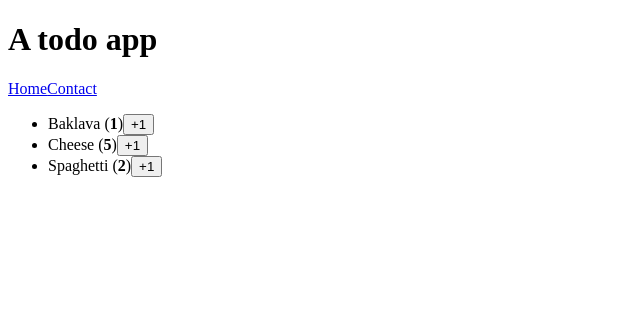
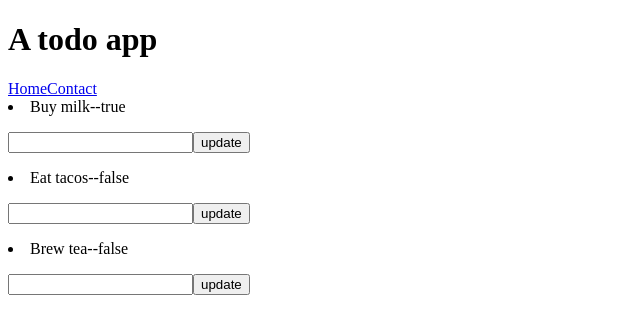
Before and after one commit to abhinabadutta2019/toDoList-react, a React (Create React App) app: page / in a window 1280 px wide. Shown: the top 334 px of the page, without its empty margins (0-640 px from the left). Built offline with nearby package versions, Linux system fonts and the light colour scheme.

Commit message:
update object inside array-- wrong - result-- all object title updating

```diff
--- a/src/Home.js
+++ b/src/Home.js
@@ -1,53 +1,55 @@
 import { useState } from "react";
+import { TaskList } from "./TaskList";
 
-const initialProducts = [
-  {
-    id: 0,
-    name: "Baklava",
-    count: 1,
-  },
-  {
-    id: 1,
-    name: "Cheese",
-    count: 5,
-  },
-  {
-    id: 2,
-    name: "Spaghetti",
-    count: 2,
-  },
+let nextId = 3;
+const initialTodos = [
+  { id: 0, title: "Buy milk", done: true },
+  { id: 1, title: "Eat tacos", done: false },
+  { id: 2, title: "Brew tea", done: false },
 ];
 
-export default function ShoppingCart() {
-  const [products, setProducts] = useState(initialProducts);
+const Home = () => {
+  const [todos, setTodos] = useState(initialTodos);
 
-  function handleIncreaseClick(productId) {
-    const updatedArray = products.map((oneProd) => {
-      if (oneProd.id == productId) {
-        console.log(oneProd);
-        return { ...oneProd, count: oneProd.count + 1 };
+  const [inputValue, setinputValue] = useState("");
+
+  //
+  const inputHandler = (e) => {
+    // console.log(e.target.value);
+    //this to get input field value
+    setinputValue(e.target.value);
+  };
+  //
+
+  const buttonSubmit = (e) => {
+    // console.log("Hi");
+    const mapValue = todos.map((oneItem, todoId) => {
+      // console.log(oneItem);
+      if (oneItem.id == todoId) {
+        console.log(oneItem.id, "oneItem.id");
+        console.log(todoId, "todoId");
+        return { ...oneItem, title: inputValue };
       } else {
-        return oneProd;
+        return oneItem;
       }
     });
 
-    setProducts(updatedArray);
-  }
+    setTodos(mapValue);
+  };
 
   return (
-    <ul>
-      {products.map((product) => (
-        <li key={product.id}>
-          {product.name} (<b>{product.count}</b>)
-          <button
-            onClick={() => {
-              handleIncreaseClick(product.id);
-            }}
-          >
-            +1
-          </button>
-        </li>
-      ))}
-    </ul>
+    <>
+      <TaskList
+        todos={todos}
+        inputHandler={inputHandler}
+        buttonSubmit={buttonSubmit}
+      />
+    </>
   );
-}
+};
+
+//
+
+//
+
+export default Home;
--- a/src/TaskList.js
+++ b/src/TaskList.js
@@ -1,72 +1,27 @@
-import { useState } from "react";
-
-let nextId = 3;
-const initialList = [
-  { id: 0, title: "Big Bellies", seen: false },
-  { id: 1, title: "Lunar Landscape", seen: false },
-  { id: 2, title: "Terracotta Army", seen: true },
-];
-
-export default function BucketList() {
-  const [myList, setMyList] = useState(initialList);
-  const [yourList, setYourList] = useState(initialList);
-
-  function handleToggleMyList(artworkId, nextSeen) {
-    setMyList(
-      myList.map((artwork) => {
-        if (artwork.id === artworkId) {
-          // Create a *new* object with changes
-          return { ...artwork, seen: nextSeen };
-        } else {
-          // No changes
-          return artwork;
-        }
-      })
-    );
-  }
-
-  function handleToggleYourList(artworkId, nextSeen) {
-    setYourList(
-      yourList.map((artwork) => {
-        if (artwork.id === artworkId) {
-          // Create a *new* object with changes
-          return { ...artwork, seen: nextSeen };
-        } else {
-          // No changes
-          return artwork;
-        }
-      })
-    );
-  }
-
+const TaskList = ({ todos, inputHandler, buttonSubmit }) => {
   return (
     <>
-      <h1>Art Bucket List</h1>
-      <h2>My list of art to see:</h2>
-      <ItemList artworks={myList} onToggle={handleToggleMyList} />
-      <h2>Your list of art to see:</h2>
-      <ItemList artworks={yourList} onToggle={handleToggleYourList} />
+      {todos.map((todo) => (
+        <li key={todo.id}>
+          {todo.title}--{todo.done.toString()}
+          <p>
+            <input
+              onChange={(e) => {
+                inputHandler(e);
+              }}
+            />
+            <button
+              onClick={(e) => {
+                buttonSubmit(e, todo.id);
+              }}
+            >
+              update
+            </button>
+          </p>
+        </li>
+      ))}
     </>
   );
-}
+};
 
-function ItemList({ artworks, onToggle }) {
-  return (
-    <ul>
-      {artworks.map((artwork) => (
-        <li key={artwork.id}>
-          <label>
-            <input
-              type="checkbox"
-              checked={artwork.seen}
-              onChange={(e) => {
-                onToggle(artwork.id, e.target.checked);
-              }}
-            />
-            {artwork.title}
-          </label>
-        </li>
-      ))}
-    </ul>
-  );
-}
+export { TaskList };
```
